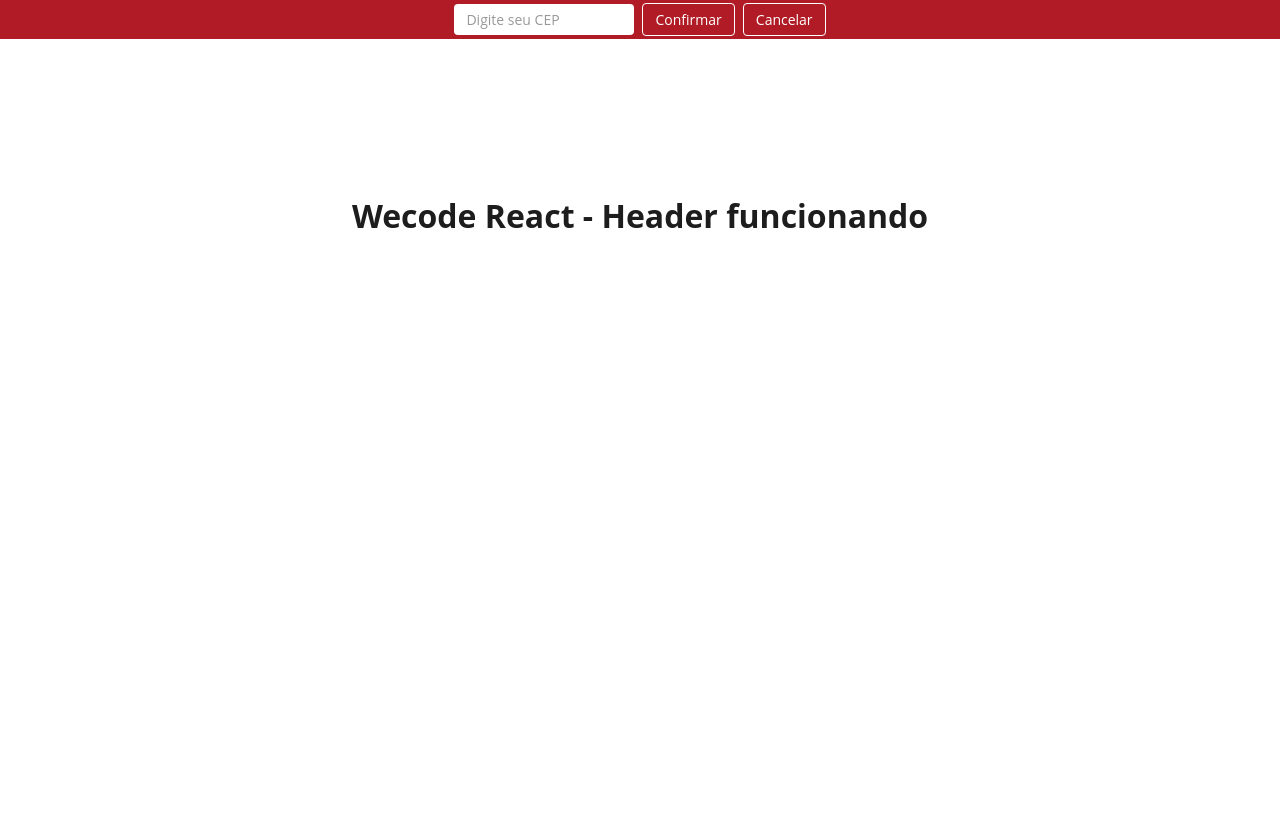
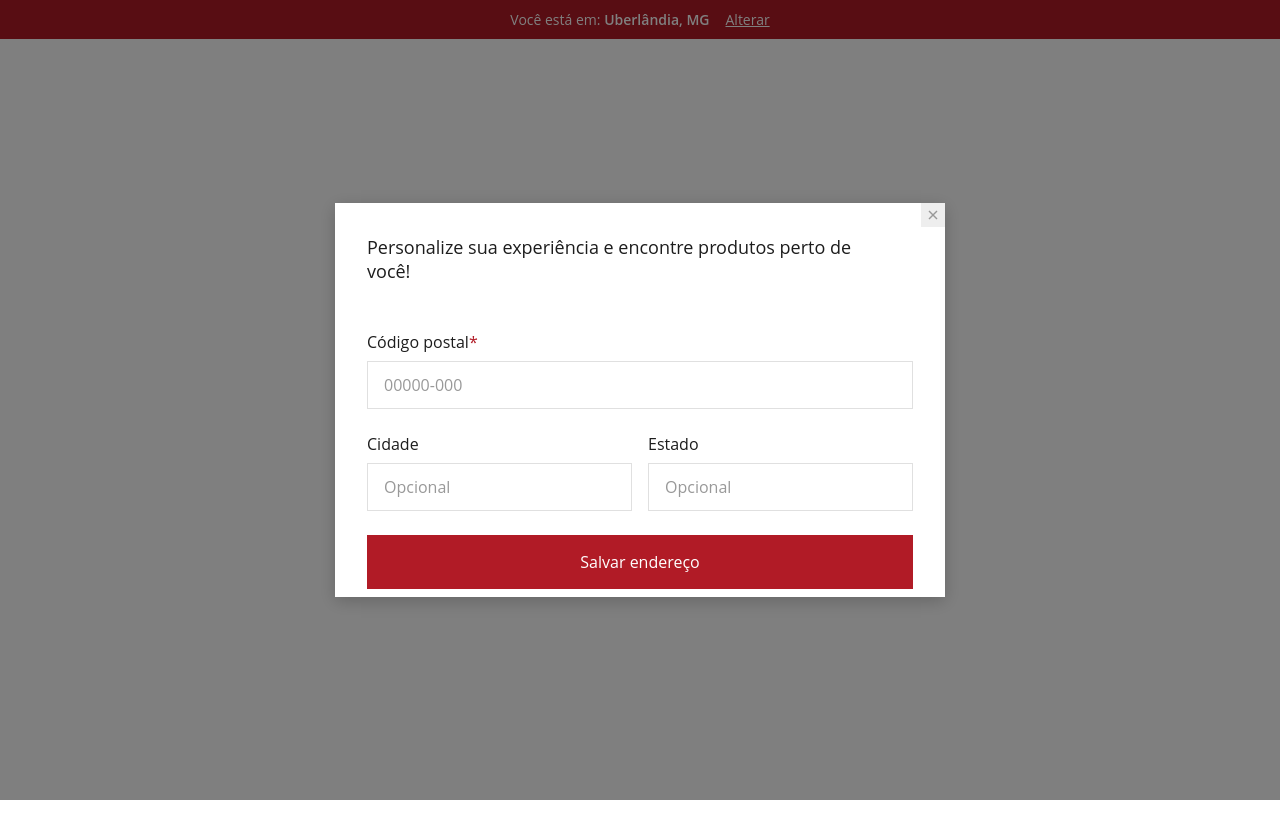
Before and after one commit to manoeldr/Teste-WeCode-React, a React (Vite) app in the folder wecode-react/: page / in a window 1280 px wide. Both pictures are taken after a click on the button "Alterar". Shown: the top 838 px of the page. Built offline with nearby package versions, Linux system fonts and the light colour scheme; grey boxes are pictures that could not be loaded.

Commit message:
feat: implementando modal com geolocalizacao

```diff
--- a/wecode-react/src/components/header/Header.jsx
+++ b/wecode-react/src/components/header/Header.jsx
@@ -1,12 +1,13 @@
 import { useState, useEffect } from 'react';
+import LocationModal from '../locationModal/LocationModal';
 import './Header.scss';
 
 export default function Header({ cartCount = 0 }) {
   const [scrolled, setScrolled] = useState(false);
-  const [location, setLocation] = useState('');
-  const [isChangingLocation, setIsChangingLocation] = useState(false);
-  const [cep, setCep] = useState('');
-  const [loading, setLoading] = useState(false);
+  const [location, setLocation] = useState(() => {
+    return localStorage.getItem('user_location') || 'Uberlândia, MG';
+  });
+  const [isModalOpen, setIsModalOpen] = useState(false);
 
   useEffect(() => {
     const handleScroll = () => {
@@ -17,87 +18,29 @@ export default function Header({ cartCount = 0 }) {
     return () => window.removeEventListener('scroll', handleScroll);
   }, []);
 
-  useEffect(() => {
-    const savedLocation = localStorage.getItem('user_location');
-    if (savedLocation) {
-      setLocation(savedLocation);
-    } else {
-      setLocation('Uberlândia, MG');
-    }
-  }, []);
-
-  const fetchLocation = async (cepValue) => {
-    setLoading(true);
-    try {
-      const cleanCep = cepValue.replace(/\D/g, '');
-      const response = await fetch(`https://viacep.com.br/ws/${cleanCep}/json/`);
-      const data = await response.json();
-
-      if (data.erro) {
-        alert('CEP não encontrado');
-        return;
-      }
-
-      const newLocation = `${data.localidade}, ${data.uf}`;
-      setLocation(newLocation);
-      localStorage.setItem('user_location', newLocation);
-      setIsChangingLocation(false);
-      setCep('');
-    } catch {
-      alert('Erro ao buscar CEP');
-    } finally {
-      setLoading(false);
-    }
+  const handleOpenModal = () => {
+    setIsModalOpen(true);
   };
 
-  const handleChangeLocation = () => {
-    setIsChangingLocation(true);
+  const handleCloseModal = () => {
+    setIsModalOpen(false);
   };
 
-  const handleCepSubmit = (e) => {
-    e.preventDefault();
-    if (cep.length >= 8) {
-      fetchLocation(cep);
-    }
-  };
-
-  const handleCancelChange = () => {
-    setIsChangingLocation(false);
-    setCep('');
+  const handleSaveLocation = (newLocation) => {
+    setLocation(newLocation);
+    localStorage.setItem('user_location', newLocation);
   };
 
   return (
     <>
       <div className="top-bar">
         <div className="top-bar-container">
-          {!isChangingLocation ? (
-            <>
-              <span className="location-text">
-                Você está em: <strong>{location}</strong>
-              </span>
-              <button className="change-location-btn" onClick={handleChangeLocation}>
-                Alterar
-              </button>
-            </>
-          ) : (
-            <form className="location-form" onSubmit={handleCepSubmit}>
-              <input
-                type="text"
-                placeholder="Digite seu CEP"
-                value={cep}
-                onChange={(e) => setCep(e.target.value)}
-                maxLength="9"
-                className="cep-input"
-                autoFocus
-              />
-              <button type="submit" className="confirm-btn" disabled={loading}>
-                {loading ? 'Buscando...' : 'Confirmar'}
-              </button>
-              <button type="button" className="cancel-btn" onClick={handleCancelChange}>
-                Cancelar
-              </button>
-            </form>
-          )}
+          <span className="location-text">
+            Você está em: <strong>{location}</strong>
+          </span>
+          <button className="change-location-btn" onClick={handleOpenModal}>
+            Alterar
+          </button>
         </div>
       </div>
 
@@ -128,6 +71,12 @@ export default function Header({ cartCount = 0 }) {
           </div>
         </div>
       </header>
+
+      <LocationModal
+        isOpen={isModalOpen}
+        onClose={handleCloseModal}
+        onSave={handleSaveLocation}
+      />
     </>
   );
 }
--- /dev/null
+++ b/wecode-react/src/components/locationModal/LocationModal.jsx
@@ -0,0 +1,131 @@
+import { useState } from 'react';
+import './LocationModal.scss';
+
+export default function LocationModal({ isOpen, onClose, onSave }) {
+  const [cep, setCep] = useState('');
+  const [cidade, setCidade] = useState('');
+  const [estado, setEstado] = useState('');
+  const [loading, setLoading] = useState(false);
+
+  const formatCep = (value) => {
+    const numbers = value.replace(/\D/g, '');
+    if (numbers.length <= 5) {
+      return numbers;
+    }
+    return `${numbers.slice(0, 5)}-${numbers.slice(5, 8)}`;
+  };
+
+  const handleCepChange = async (e) => {
+    const formatted = formatCep(e.target.value);
+    setCep(formatted);
+
+    const cleanCep = formatted.replace(/\D/g, '');
+
+    if (cleanCep.length === 8) {
+      setLoading(true);
+      try {
+        const response = await fetch(`https://viacep.com.br/ws/${cleanCep}/json/`);
+        const data = await response.json();
+
+        if (!data.erro) {
+          setCidade(data.localidade);
+          setEstado(data.uf);
+        }
+      } catch {
+        console.error('Erro ao buscar CEP');
+      } finally {
+        setLoading(false);
+      }
+    }
+  };
+
+  const handleSubmit = (e) => {
+    e.preventDefault();
+
+    if (cep.replace(/\D/g, '').length !== 8) {
+      alert('CEP inválido');
+      return;
+    }
+
+    const location = cidade && estado ? `${cidade}, ${estado}` : 'Localização não encontrada';
+    onSave(location);
+    handleClose();
+  };
+
+  const handleClose = () => {
+    setCep('');
+    setCidade('');
+    setEstado('');
+    onClose();
+  };
+
+  if (!isOpen) return null;
+
+  return (
+    <div className="modal-overlay" onClick={handleClose}>
+      <div className="modal-content" onClick={(e) => e.stopPropagation()}>
+        <button className="modal-close" onClick={handleClose}>
+          <svg width="24" height="24" viewBox="0 0 24 24" fill="none" stroke="currentColor" strokeWidth="2">
+            <line x1="18" y1="6" x2="6" y2="18"></line>
+            <line x1="6" y1="6" x2="18" y2="18"></line>
+          </svg>
+        </button>
+
+        <h2 className="modal-title">
+          Personalize sua experiência e encontre produtos perto de você!
+        </h2>
+
+        <form className="modal-form" onSubmit={handleSubmit}>
+          <div className="form-group">
+            <label htmlFor="cep" className="form-label">
+              Código postal<span className="required">*</span>
+            </label>
+            <input
+              id="cep"
+              type="text"
+              className="form-input"
+              placeholder="00000-000"
+              value={cep}
+              onChange={handleCepChange}
+              maxLength="9"
+              required
+            />
+          </div>
+
+          <div className="form-row">
+            <div className="form-group">
+              <label htmlFor="cidade" className="form-label">Cidade</label>
+              <input
+                id="cidade"
+                type="text"
+                className="form-input"
+                placeholder="Opcional"
+                value={cidade}
+                onChange={(e) => setCidade(e.target.value)}
+                disabled={loading}
+              />
+            </div>
+
+            <div className="form-group">
+              <label htmlFor="estado" className="form-label">Estado</label>
+              <input
+                id="estado"
+                type="text"
+                className="form-input"
+                placeholder="Opcional"
+                value={estado}
+                onChange={(e) => setEstado(e.target.value)}
+                disabled={loading}
+                maxLength="2"
+              />
+            </div>
+          </div>
+
+          <button type="submit" className="submit-btn" disabled={loading}>
+            {loading ? 'Buscando...' : 'Salvar endereço'}
+          </button>
+        </form>
+      </div>
+    </div>
+  );
+}
--- /dev/null
+++ b/wecode-react/src/components/locationModal/LocationModal.scss
@@ -0,0 +1,154 @@
+.modal-overlay {
+  position: fixed;
+  top: 0;
+  left: 0;
+  width: 100%;
+  height: 100%;
+  background: rgba(0, 0, 0, 0.5);
+  display: flex;
+  align-items: center;
+  justify-content: center;
+  z-index: 2000;
+  padding: 1rem;
+}
+
+.modal-content {
+  background: #FFFFFF;
+  border-radius: 0;
+  padding: 2rem;
+  width: 38.125rem;
+  height: 24.625rem;
+  position: relative;
+  box-shadow: 0 0.25rem 1rem rgba(0, 0, 0, 0.2);
+}
+
+.modal-close {
+  position: absolute;
+  top: 0;
+  right: 0;
+  width: 1.5rem;
+  height: 1.5rem;
+  background: #EEEEEE;
+  border: none;
+  cursor: pointer;
+
+  display: flex;
+  align-items: center;
+  justify-content: center;
+  color: #999;
+  transition: color 0.2s ease;
+
+  &:hover {
+    color: #1D1D1D;
+  }
+
+  svg {
+    width: 1rem;
+    height: 1rem;
+  }
+}
+
+.modal-title {
+  font-family: 'Open Sans', sans-serif;
+  font-size: 1.125rem;
+  font-weight: 400;
+  color: #1D1D1D;
+  margin-bottom: 3rem;
+  padding-right: 2rem;
+}
+
+.modal-form {
+  display: flex;
+  flex-direction: column;
+  gap: 1.5rem;
+}
+
+.form-group {
+  display: flex;
+  flex-direction: column;
+  gap: 0.5rem;
+  flex: 1;
+}
+
+.form-label {
+  font-family: 'Open Sans', sans-serif;
+  font-size: 1rem;
+  font-weight: 400;
+  color: #1D1D1D;
+
+  .required {
+    color: #B11B26;
+  }
+}
+
+.form-input {
+  font-family: 'Open Sans', sans-serif;
+  font-size: 1rem;
+  padding: 0.75rem 1rem;
+  border: 0.0625rem solid #E0E0E0;
+  border-radius: 0;
+  outline: none;
+  transition: border-color 0.2s ease;
+
+  &:focus {
+    border-color: #B11B26;
+  }
+
+  &::placeholder {
+    color: #999;
+  }
+
+  &:disabled {
+    background: #F7F7F7;
+    cursor: not-allowed;
+  }
+}
+
+.form-row {
+  display: flex;
+  gap: 1rem;
+}
+
+.submit-btn {
+  width: 100%;
+  background: #B11B26;
+  color: #FFFFFF;
+  font-family: 'Open Sans', sans-serif;
+  font-size: 1rem;
+  font-weight: 500;
+  padding: 1rem;
+  border: none;
+  border-radius: 0;
+  cursor: pointer;
+  transition: background 0.2s ease;
+
+  &:hover {
+    background: #8F1520;
+  }
+
+  &:disabled {
+    background: #CCC;
+    cursor: not-allowed;
+  }
+}
+
+@media (max-width: 48rem) {
+  .modal-content {
+    width: calc(100% - 2rem);
+    height: auto;
+    padding: 1.5rem;
+  }
+
+  .modal-title {
+    font-size: 1.25rem;
+    margin-bottom: 2rem;
+  }
+
+  .form-row {
+    flex-direction: column;
+  }
+
+  .submit-btn {
+    padding: 0.875rem;
+  }
+}
```
